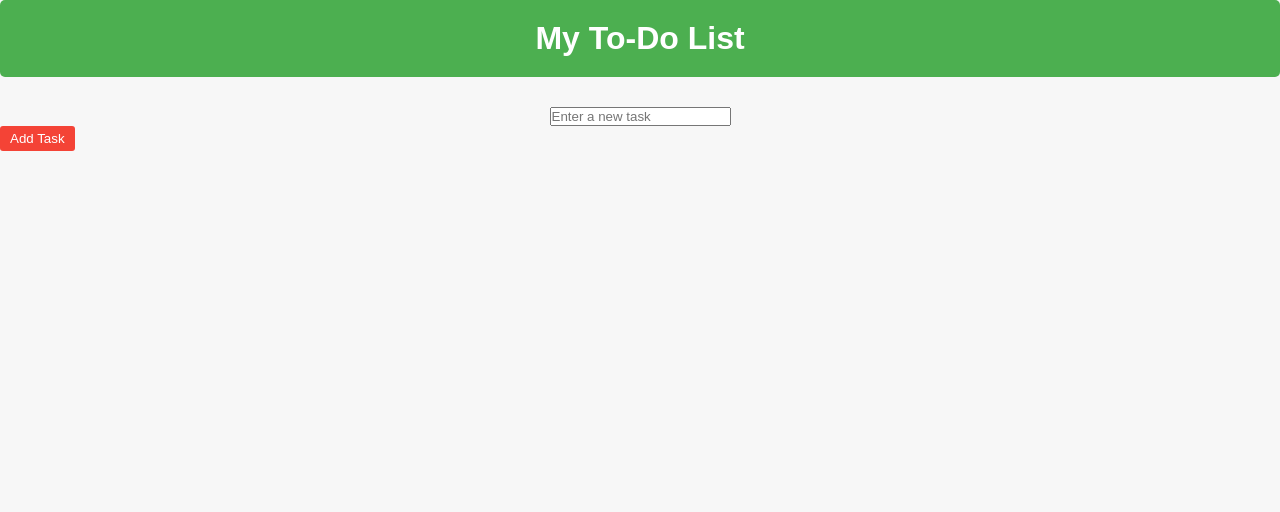
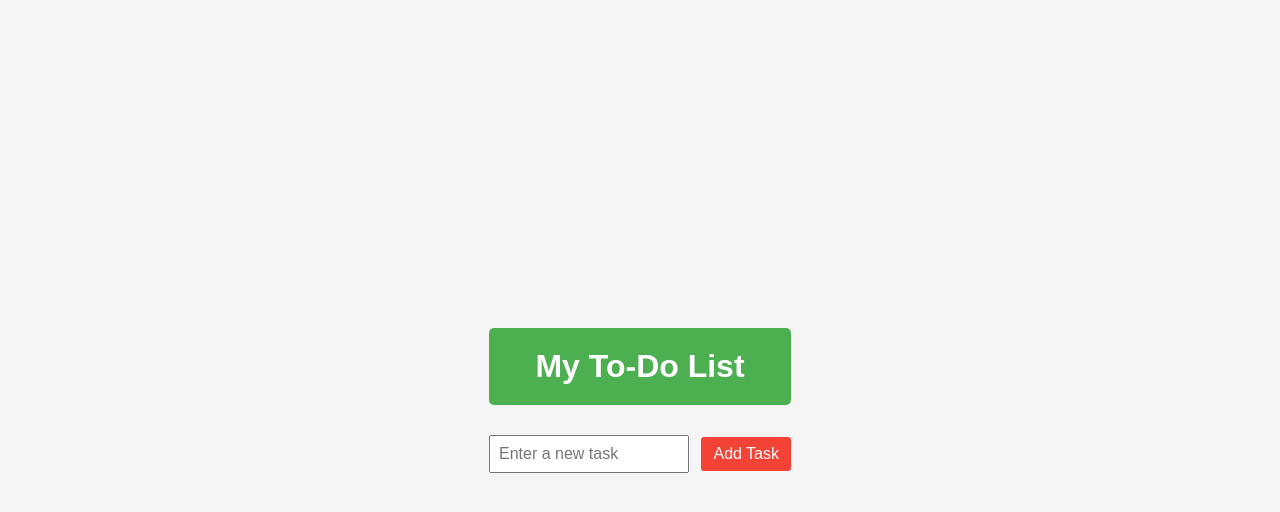
Before and after one commit to Tashifa25/todo-list, a plain HTML site: page index.html in a window 1280 px wide. Drawn offline with Linux system fonts and the light colour scheme.

Commit message:
Update index.html

```diff
--- a/index.html
+++ b/index.html
@@ -5,13 +5,51 @@
   <meta name="viewport" content="width=device-width, initial-scale=1.0">
   <title>To-Do List</title>
   <link rel="stylesheet" href="style.css">
+  <style>
+    body {
+      font-family: Arial, sans-serif;
+      display: flex;
+      justify-content: center;
+      align-items: center;
+      height: 100vh;
+      margin: 0;
+      background-color: #f5f5f5;
+    }
+
+    .todo-container {
+      text-align: center;
+    }
+
+    .input-section {
+      margin-top: 20px;
+    }
+
+    input[type="text"] {
+      padding: 8px;
+      width: 200px;
+      font-size: 16px;
+    }
+
+    button {
+      padding: 8px 12px;
+      font-size: 16px;
+      margin-left: 8px;
+      cursor: pointer;
+    }
+
+    ul {
+      list-style-type: none;
+      padding: 0;
+    }
+  </style>
 </head>
 <body>
   <div class="todo-container">
     <h1>My To-Do List</h1>
-<center>
-    <input type="text" id="taskInput" placeholder="Enter a new task" /></center>
-    <button onclick="addTask()">Add Task</button>
+    <div class="input-section">
+      <input type="text" id="taskInput" placeholder="Enter a new task" />
+      <button onclick="addTask()">Add Task</button>
+    </div>
     <ul id="taskList"></ul>
   </div>
 
```
